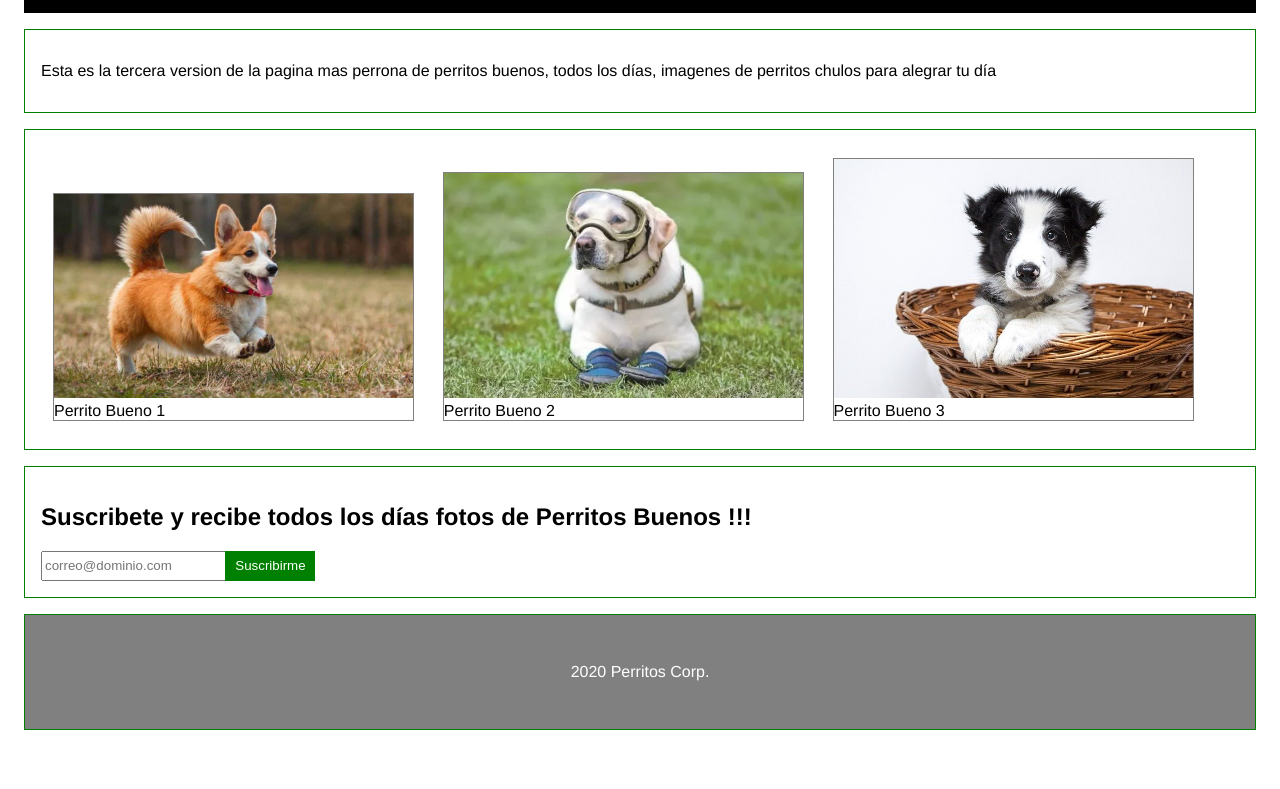
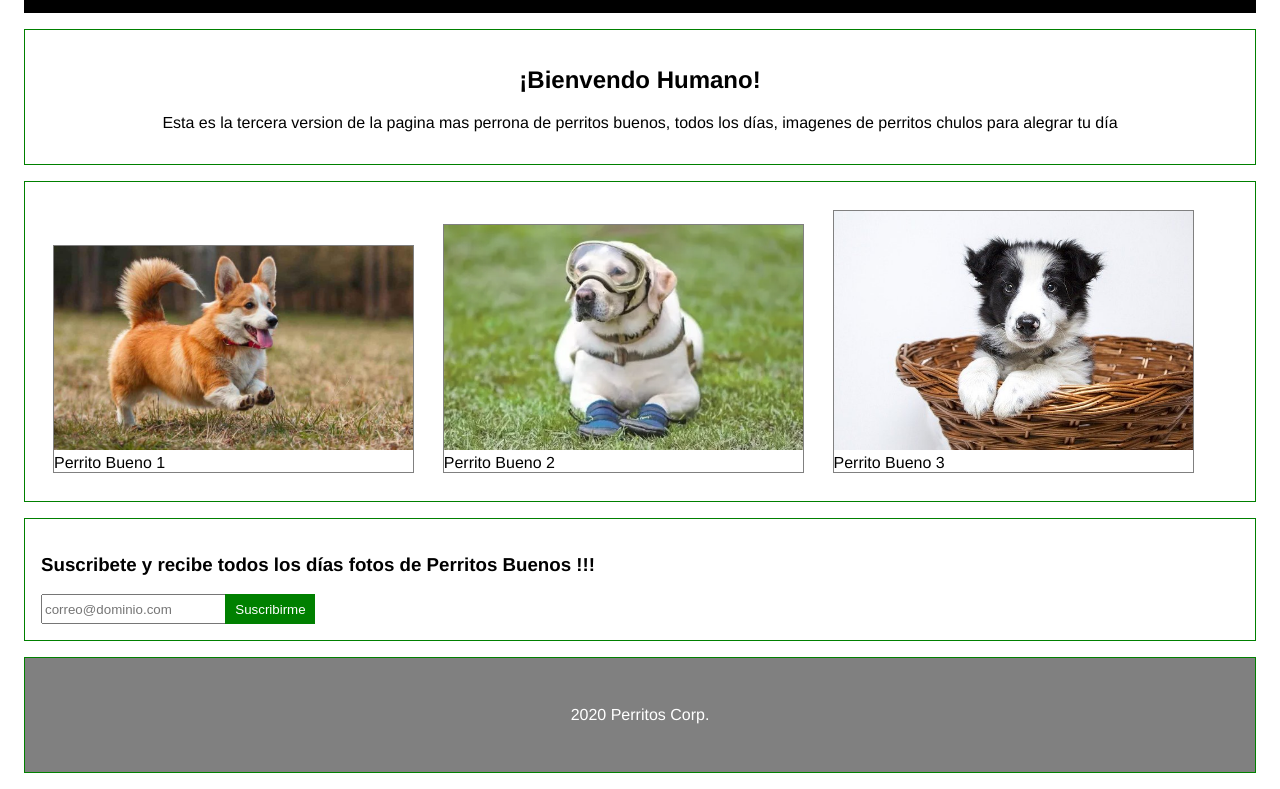
Before and after one commit to joysleepy/cal3, a plain HTML site: page index.html in a window 1280 px wide. Shown: the part 115-904 px from the top of the page. Before the commit the page ends 861 px from the top, so only its background shows below. Drawn offline with Linux system fonts and the light colour scheme.

Commit message:
Mejoras finales de estilo

```diff
--- a/css/estilo.css
+++ b/css/estilo.css
@@ -31,6 +31,11 @@ section{
     margin: 1em;
     padding: 1em;
 }
+
+section#welcome{
+    text-align: center;
+}
+
 
 section#galeria figure{
     display: inline-block;
--- a/index.html
+++ b/index.html
@@ -19,8 +19,9 @@
         </section>
     </header>
 
-    <section>
+    <section id="welcome">
         <!--Descripcion-->
+        <h2>¡Bienvendo Humano!</h2>
         <p>Esta es la tercera version de la pagina mas perrona de perritos buenos, todos los días, imagenes de perritos chulos para alegrar tu día</p>
     </section>
 
@@ -44,7 +45,7 @@
 
     <section>
         <!-- contacto -->
-        <h1>Suscribete y recibe todos los días fotos de Perritos Buenos !!!</h1>
+        <h3>Suscribete y recibe todos los días fotos de Perritos Buenos !!!</h3>
         <input type="email" name="" id="" placeholder="correo@dominio.com">
         <button>Suscribirme</button>
     </section>
```
